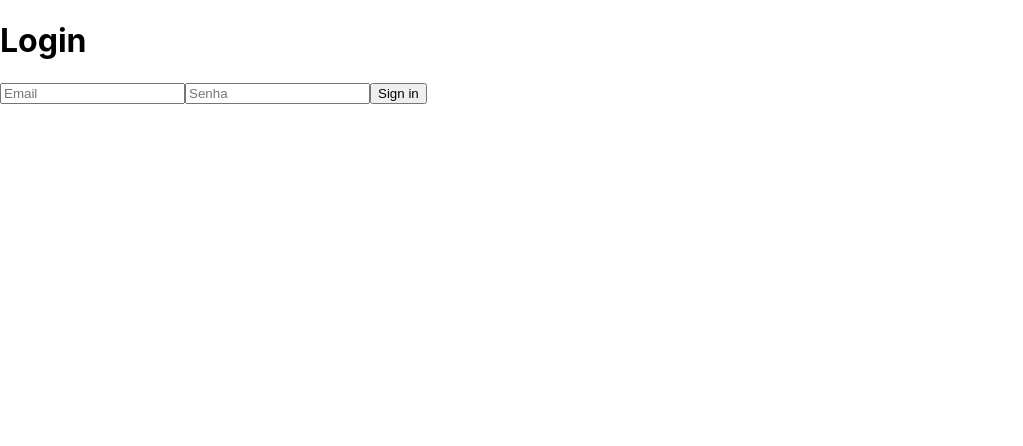
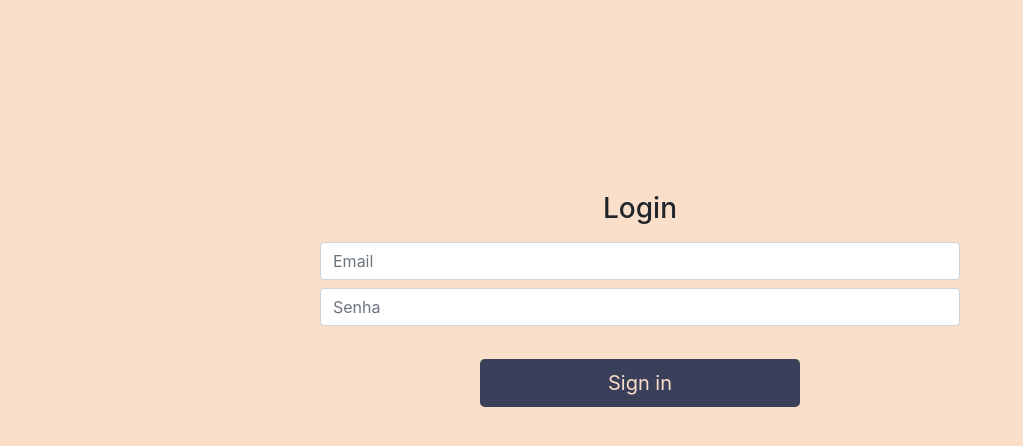
Before and after one commit to caioserram/hackland, a React (Create React App) app: page / in a window 1280 px wide. Shown: the top 446 px of the page, without its empty margins (0-1023 px from the left). Built offline with nearby package versions, Linux system fonts and the light colour scheme.

Commit message:
Visual e cadastro validado

```diff
--- a/public/index.html
+++ b/public/index.html
@@ -24,6 +24,8 @@
       work correctly both with client-side routing and a non-root public URL.
       Learn how to configure a non-root public URL by running `npm run build`.
     -->
+
+    <link href="https://cdn.jsdelivr.net/npm/bootstrap@5.0.0-beta1/dist/css/bootstrap.min.css" rel="stylesheet" integrity="sha384-giJF6kkoqNQ00vy+HMDP7azOuL0xtbfIcaT9wjKHr8RbDVddVHyTfAAsrekwKmP1" crossorigin="anonymous">
     <title>React App</title>
   </head>
   <body>
@@ -39,5 +41,6 @@
       To begin the development, run `npm start` or `yarn start`.
       To create a production bundle, use `npm run build` or `yarn build`.
     -->
+    <script src="https://cdn.jsdelivr.net/npm/bootstrap@5.0.0-beta1/dist/js/bootstrap.bundle.min.js" integrity="sha384-ygbV9kiqUc6oa4msXn9868pTtWMgiQaeYH7/t7LECLbyPA2x65Kgf80OJFdroafW" crossorigin="anonymous"></script>
   </body>
 </html>
--- /dev/null
+++ b/src/view/config.css
@@ -0,0 +1,7 @@
+:root {
+    --cor-principal: #39A7D3;
+    --cor-secundaria: #29D1B9;
+    --cor-titulo: #3A405A;
+    --cor-fundo: #F9DEC9;
+    --cod-suporte: #D5C9DF;
+}
--- a/src/view/login/index.js
+++ b/src/view/login/index.js
@@ -23,16 +23,15 @@ function Login(){
             <form className="form-signin mx-auto">
                 <div className="text-center mb4">
                 <i class="far fa-calendar-check text-white fa-3x"></i>
-                <h1 className="h3 mb-3 font-weight-normal text-white font-weight-bold">Login</h1>
+                <h1 className="h3 mb-3 font-weight-normal font-weight-bold">Login</h1>
                 </div>
 
                     <input onChange={(e) => setEmail(e.target.value) } type="email" id="inputEmail" className="form-control my-2" placeholder="Email " />
                     <input onChange={(e) => setSenha(e.target.value) } type="password" id="inputPassword" className="form-control my-2" placeholder="Senha " />
 
                 <button onClick={logar} className="btn btn-lg btn-block btn-login" type="button">Sign in</button>
-            </form>
 
-            <div className="msg-login text-white text-center my-5">
+                <div className="msg-login text-center my-5">
                     {
                         msgTipo === 'sucesso' && <span><strong>Wow!</strong> Você está conectado! </span>
                     }
@@ -40,6 +39,7 @@ function Login(){
                         msgTipo === 'erro' && <span><strong>Ops!</strong> Verifique o usuário e senha! </span>
                     }
                 </div>
+            </form>
         </div>
     );
 };
--- a/src/view/login/login.css
+++ b/src/view/login/login.css
@@ -0,0 +1,33 @@
+@import url('../config.css');
+
+body {
+    background-color: var(--cor-fundo);
+}
+
+.Login-content{
+    padding-top: 15%;
+    display: flex;
+    justify-content: center;
+}
+
+.form-signin {
+    width: 50%;
+    margin-left: -25%
+}
+
+.btn-login{
+    background-color: var(--cor-titulo);
+    color: var(--cor-fundo);
+    width: 50%;
+    margin: 4% 25%;
+}
+
+.btn-login:hover{
+    background-color: var(--cor-fundo);
+    color: var(--cor-titulo);
+    border-color: var(--cor-titulo);
+}
+
+.btn-login:focus{
+    box-shadow: none
+}
```
Lines whose indentation alone changed are shown as unchanged.
